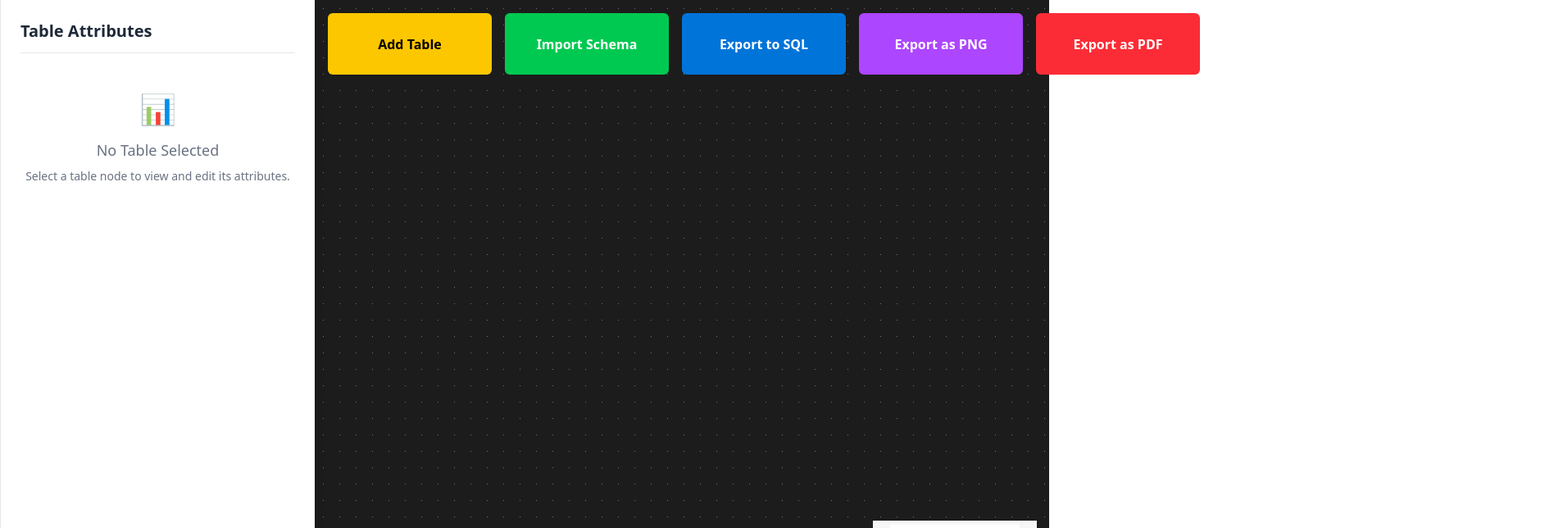
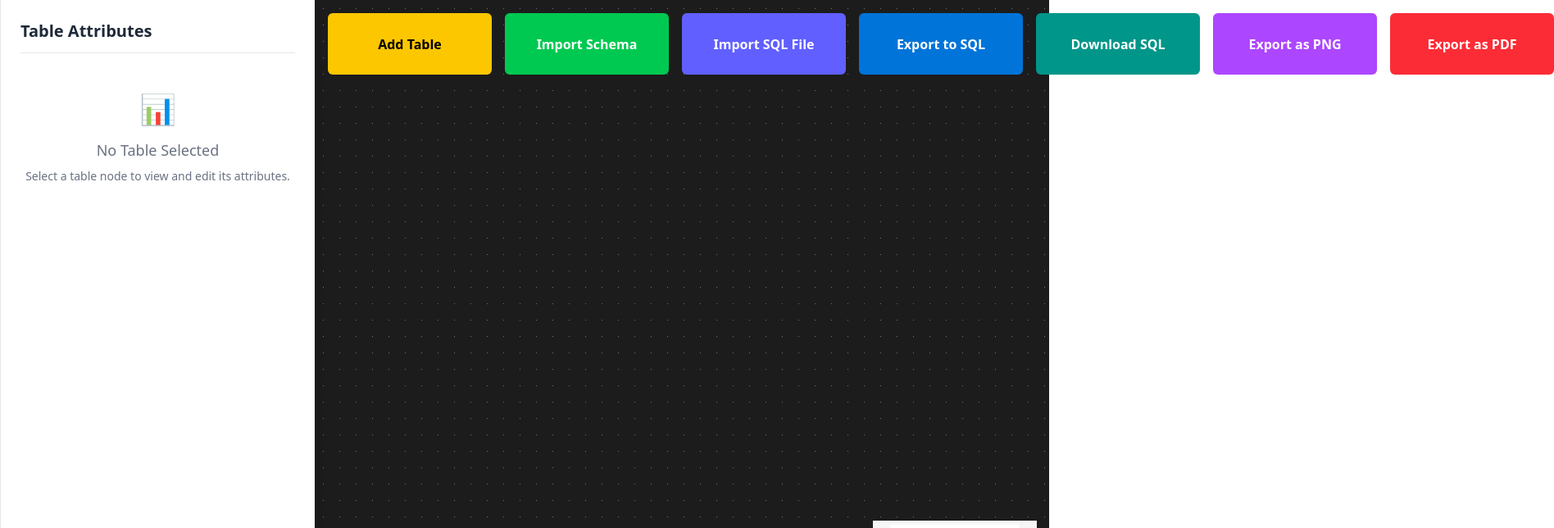
Before and after one commit to Chinmay1635/sketchdb, a React (Vite) app: page / in a window 1280 px wide. Shown: the top 644 px of the page at 82% size, 1896 px wide, since content can reach past the window. Built offline with nearby package versions, Linux system fonts and the light colour scheme; what node-sql-parser would draw is missing.

Commit message:
toolbar updated

```diff
--- a/src/App.tsx
+++ b/src/App.tsx
@@ -155,6 +155,19 @@ export default function CanvasPlayground() {
     setLastOperation(() => () => setImportDialogOpen(true));
   }, [showError]);
 
+  // Handle importing SQL from uploaded file
+  const handleImportSQLFile = useCallback((sqlText: string) => {
+    try {
+      importSchema(sqlText);
+      // close any dialogs if open
+      setImportDialogOpen(false);
+    } catch (error) {
+      console.error('Import SQL file failed:', error);
+      showError(error, 'import');
+      setLastOperation(() => () => handleImportSchema());
+    }
+  }, [importSchema, showError, handleImportSchema]);
+
   // Canvas export handlers
   const handleExportPNG = useCallback(async () => {
     try {
@@ -242,6 +255,30 @@ export default function CanvasPlayground() {
       console.error('SQL export failed:', error);
       showError(error, 'export');
       setLastOperation(() => exportToSQL);
+    }
+  }, [nodes, showError]);
+
+  // Download SQL as a .sql file
+  const downloadSQL = useCallback(() => {
+    try {
+      if (!nodes || nodes.length === 0) {
+        throw new Error('No tables available to export. Please create some tables first.');
+      }
+      const sql = generateSQL(nodes);
+      const blob = new Blob([sql], { type: 'text/sql' });
+      const url = URL.createObjectURL(blob);
+      const a = document.createElement('a');
+      const filename = `schema.sql`;
+      a.href = url;
+      a.download = filename;
+      document.body.appendChild(a);
+      a.click();
+      a.remove();
+      URL.revokeObjectURL(url);
+    } catch (error) {
+      console.error('Download SQL failed:', error);
+      showError(error, 'export');
+      setLastOperation(() => downloadSQL);
     }
   }, [nodes, showError]);
 
@@ -351,6 +388,8 @@ export default function CanvasPlayground() {
           onImportSchema={handleImportSchema}
           onExportPNG={handleExportPNG}
           onExportPDF={handleExportPDF}
+          onExportSQLFile={downloadSQL}
+          onImportSQLFile={handleImportSQLFile}
         />
 
         {/* Loading Dialog */}
--- a/src/components/Toolbar.tsx
+++ b/src/components/Toolbar.tsx
@@ -6,6 +6,8 @@ interface ToolbarProps {
   onImportSchema: () => void;
   onExportPNG: () => void;
   onExportPDF: () => void;
+  onExportSQLFile: () => void;
+  onImportSQLFile: (sqlText: string) => void;
 }
 
 export const Toolbar: React.FC<ToolbarProps> = ({
@@ -14,7 +16,26 @@ export const Toolbar: React.FC<ToolbarProps> = ({
   onImportSchema,
   onExportPNG,
   onExportPDF
+  ,onExportSQLFile
+  ,onImportSQLFile
 }) => {
+  const fileInputRef = React.useRef<HTMLInputElement | null>(null);
+
+  const handleFileChange = (e: React.ChangeEvent<HTMLInputElement>) => {
+    const file = e.target.files && e.target.files[0];
+    if (!file) return;
+    const reader = new FileReader();
+    reader.onload = () => {
+      const text = typeof reader.result === 'string' ? reader.result : '';
+      onImportSQLFile(text);
+      if (fileInputRef.current) fileInputRef.current.value = '';
+    };
+    reader.onerror = () => {
+      console.error('Failed to read SQL file');
+      if (fileInputRef.current) fileInputRef.current.value = '';
+    };
+    reader.readAsText(file);
+  };
   return (
     <div className="absolute top-4 left-4 flex space-x-4 z-10">
       <button
@@ -29,11 +50,34 @@ export const Toolbar: React.FC<ToolbarProps> = ({
       >
         Import Schema
       </button>
+      <input
+        ref={fileInputRef}
+        type="file"
+        accept=".sql,text/sql"
+        className="hidden"
+        onChange={handleFileChange}
+        title="Upload SQL file"
+        aria-label="Upload SQL file"
+      />
+      <button
+        onClick={() => fileInputRef.current?.click()}
+        className="cursor-pointer w-[200px] h-[75px] bg-indigo-500 hover:bg-indigo-600 text-white rounded-md font-bold"
+        title="Import schema from .sql file"
+      >
+        Import SQL File
+      </button>
       <button
         onClick={onExportSQL}
         className="cursor-pointer w-[200px] h-[75px] bg-[#0074D9] hover:bg-blue-600 text-white rounded-md font-bold"
       >
         Export to SQL
+      </button>
+      <button
+        onClick={onExportSQLFile}
+        className="cursor-pointer w-[200px] h-[75px] bg-teal-600 hover:bg-teal-700 text-white rounded-md font-bold"
+        title="Download generated SQL as .sql file"
+      >
+        Download SQL
       </button>
       <button
         onClick={onExportPNG}
```
